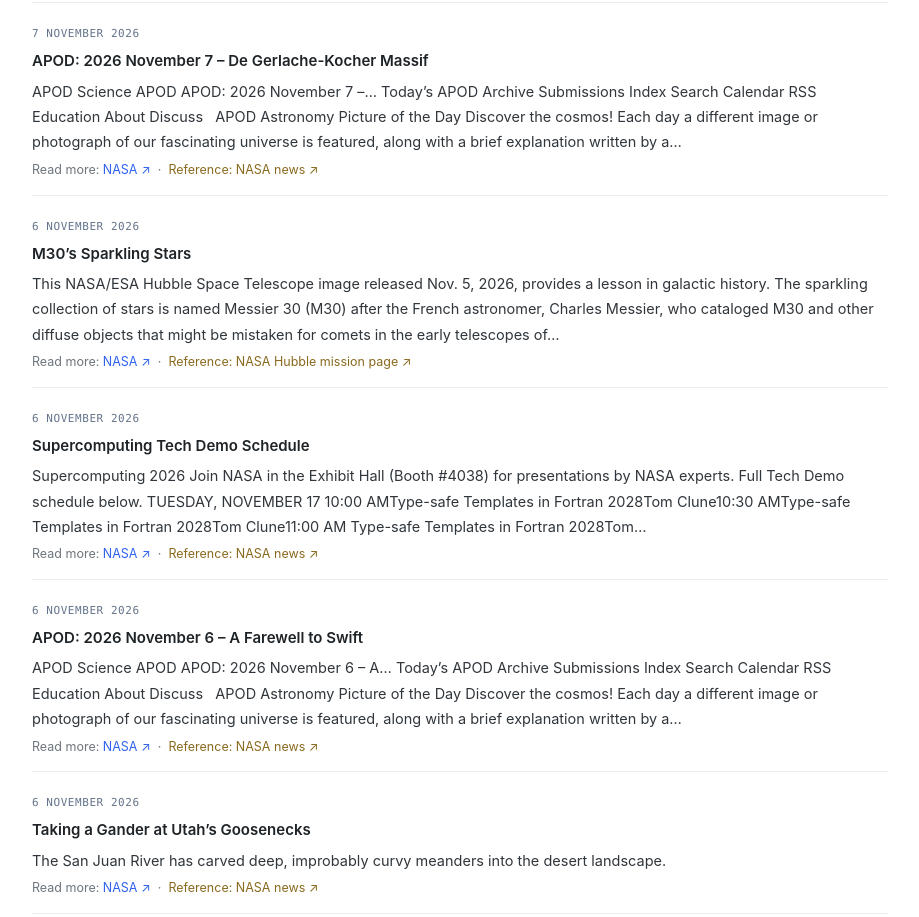
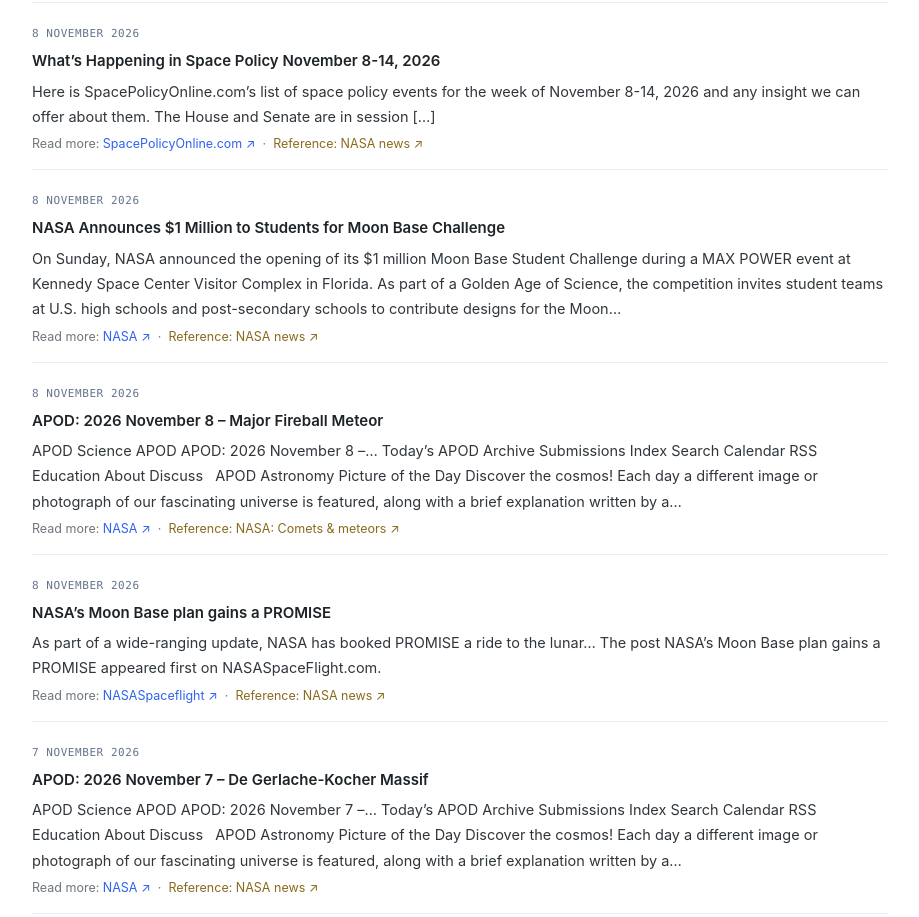
Before and after one commit to mais-pac/mais-pac.github.io, a website: page news/index.html in a window 1280 px wide. Shown: the part 950-1867 px from the top of the page, without its empty margins (340-1259 px from the left). Drawn offline with Linux system fonts and the light colour scheme.

Commit message:
Auto-refresh News page [skip ci]

```diff
--- a/news/index.html
+++ b/news/index.html
@@ -72,7 +72,7 @@
     <main id="main-content" class="teaching-main">
       <h2 class="page-title">Sky &amp; Space News</h2>
       <p class="auto-refresh-badge"><span class="nav-live-dot" aria-hidden="true"></span> Refreshes automatically every day — no manual editing</p>
-      <p class="lead">What is happening above us and around the industry — pulled in automatically from NASA and the Spaceflight News API, then organised for club discussions. Last refreshed 8 November 2026 · 07:28 Ulaanbaatar time. Every item links to its source, plus a second reference so you can read deeper and form your own opinion.</p>
+      <p class="lead">What is happening above us and around the industry — pulled in automatically from NASA and the Spaceflight News API, then organised for club discussions. Last refreshed 9 November 2026 · 07:29 Ulaanbaatar time. Every item links to its source, plus a second reference so you can read deeper and form your own opinion.</p>
 
       <section aria-labelledby="wonder-title">
         <h2 id="wonder-title" class="sr-only-heading">Today's Cosmic Wonder</h2>
@@ -95,34 +95,35 @@
         <h2 id="astro-title">Astronomy &amp; space science</h2>
         <ul class="news-list">
           <li>
+            <span class="news-date">8 November 2026</span>
+            <h4>What’s Happening in Space Policy November 8-14, 2026</h4>
+            <p>Here is SpacePolicyOnline.com’s list of space policy events for the week of November 8-14, 2026 and any insight we can offer about them. The House and Senate are in session […]</p>
+            <p class="news-src">Read more: <a href="https://spacepolicyonline.com/news/whats-happening-in-space-policy-november-8-14-2026/" target="_blank" rel="noopener">SpacePolicyOnline.com ↗</a> &nbsp;·&nbsp; <a class="news-ref" href="https://www.nasa.gov/news/" target="_blank" rel="noopener">Reference: NASA news ↗</a></p>
+          </li>
+          <li>
+            <span class="news-date">8 November 2026</span>
+            <h4>NASA Announces $1 Million to Students for Moon Base Challenge</h4>
+            <p>On Sunday, NASA announced the opening of its $1 million Moon Base Student Challenge during a MAX POWER event at Kennedy Space Center Visitor Complex in Florida. As part of a Golden Age of Science, the competition invites student teams at U.S. high schools and post-secondary schools to contribute designs for the Moon…</p>
+            <p class="news-src">Read more: <a href="https://www.nasa.gov/news-release/nasa-announces-1-million-to-students-for-moon-base-challenge/" target="_blank" rel="noopener">NASA ↗</a> &nbsp;·&nbsp; <a class="news-ref" href="https://www.nasa.gov/news/" target="_blank" rel="noopener">Reference: NASA news ↗</a></p>
+          </li>
+          <li>
+            <span class="news-date">8 November 2026</span>
+            <h4>APOD: 2026 November 8 – Major Fireball Meteor</h4>
+            <p>APOD Science APOD APOD: 2026 November 8 –… Today’s APOD Archive Submissions Index Search Calendar RSS Education About Discuss   APOD Astronomy Picture of the Day Discover the cosmos! Each day a different image or photograph of our fascinating universe is featured, along with a brief explanation written by a…</p>
+            <p class="news-src">Read more: <a href="https://science.nasa.gov/image-article/apod-2026-november-8-major-fireball-meteor/" target="_blank" rel="noopener">NASA ↗</a> &nbsp;·&nbsp; <a class="news-ref" href="https://science.nasa.gov/solar-system/comets/" target="_blank" rel="noopener">Reference: NASA: Comets &amp; meteors ↗</a></p>
+          </li>
+          <li>
+            <span class="news-date">8 November 2026</span>
+            <h4>NASA’s Moon Base plan gains a PROMISE</h4>
+            <p>As part of a wide-ranging update, NASA has booked PROMISE a ride to the lunar…
+The post NASA’s Moon Base plan gains a PROMISE appeared first on NASASpaceFlight.com.</p>
+            <p class="news-src">Read more: <a href="https://www.nasaspaceflight.com/2026/11/nasas-moon-base-promise/" target="_blank" rel="noopener">NASASpaceflight ↗</a> &nbsp;·&nbsp; <a class="news-ref" href="https://www.nasa.gov/news/" target="_blank" rel="noopener">Reference: NASA news ↗</a></p>
+          </li>
+          <li>
             <span class="news-date">7 November 2026</span>
             <h4>APOD: 2026 November 7 – De Gerlache-Kocher Massif</h4>
             <p>APOD Science APOD APOD: 2026 November 7 –… Today’s APOD Archive Submissions Index Search Calendar RSS Education About Discuss   APOD Astronomy Picture of the Day Discover the cosmos! Each day a different image or photograph of our fascinating universe is featured, along with a brief explanation written by a…</p>
             <p class="news-src">Read more: <a href="https://science.nasa.gov/image-article/apod-2026-november-7-de-gerlache-kocher-massif/" target="_blank" rel="noopener">NASA ↗</a> &nbsp;·&nbsp; <a class="news-ref" href="https://www.nasa.gov/news/" target="_blank" rel="noopener">Reference: NASA news ↗</a></p>
-          </li>
-          <li>
-            <span class="news-date">6 November 2026</span>
-            <h4>M30’s Sparkling Stars</h4>
-            <p>This NASA/ESA Hubble Space Telescope image released Nov. 5, 2026, provides a lesson in galactic history. The sparkling collection of stars is named Messier 30 (M30) after the French astronomer, Charles Messier, who cataloged M30 and other diffuse objects that might be mistaken for comets in the early telescopes of…</p>
-            <p class="news-src">Read more: <a href="https://www.nasa.gov/image-article/m30s-sparkling-stars/" target="_blank" rel="noopener">NASA ↗</a> &nbsp;·&nbsp; <a class="news-ref" href="https://science.nasa.gov/mission/hubble/" target="_blank" rel="noopener">Reference: NASA Hubble mission page ↗</a></p>
-          </li>
-          <li>
-            <span class="news-date">6 November 2026</span>
-            <h4>Supercomputing Tech Demo Schedule</h4>
-            <p>Supercomputing 2026 Join NASA in the Exhibit Hall (Booth #4038) for presentations by NASA experts. Full Tech Demo schedule below. TUESDAY, NOVEMBER 17 10:00 AMType-safe Templates in Fortran 2028Tom Clune10:30 AMType-safe Templates in Fortran 2028Tom Clune11:00 AM Type-safe Templates in Fortran 2028Tom…</p>
-            <p class="news-src">Read more: <a href="https://science.nasa.gov/earth/supercomputing-tech-demo-schedule/" target="_blank" rel="noopener">NASA ↗</a> &nbsp;·&nbsp; <a class="news-ref" href="https://www.nasa.gov/news/" target="_blank" rel="noopener">Reference: NASA news ↗</a></p>
-          </li>
-          <li>
-            <span class="news-date">6 November 2026</span>
-            <h4>APOD: 2026 November 6 – A Farewell to Swift</h4>
-            <p>APOD Science APOD APOD: 2026 November 6 – A… Today’s APOD Archive Submissions Index Search Calendar RSS Education About Discuss   APOD Astronomy Picture of the Day Discover the cosmos! Each day a different image or photograph of our fascinating universe is featured, along with a brief explanation written by a…</p>
-            <p class="news-src">Read more: <a href="https://science.nasa.gov/image-article/apod-2026-november-6-a-farewell-to-swift/" target="_blank" rel="noopener">NASA ↗</a> &nbsp;·&nbsp; <a class="news-ref" href="https://www.nasa.gov/news/" target="_blank" rel="noopener">Reference: NASA news ↗</a></p>
-          </li>
-          <li>
-            <span class="news-date">6 November 2026</span>
-            <h4>Taking a Gander at Utah’s Goosenecks</h4>
-            <p>The San Juan River has carved deep, improbably curvy meanders into the desert landscape.</p>
-            <p class="news-src">Read more: <a href="https://science.nasa.gov/earth/earth-observatory/taking-a-gander-at-utahs-goosenecks/" target="_blank" rel="noopener">NASA ↗</a> &nbsp;·&nbsp; <a class="news-ref" href="https://www.nasa.gov/news/" target="_blank" rel="noopener">Reference: NASA news ↗</a></p>
           </li>
         </ul>
       </section>
```
